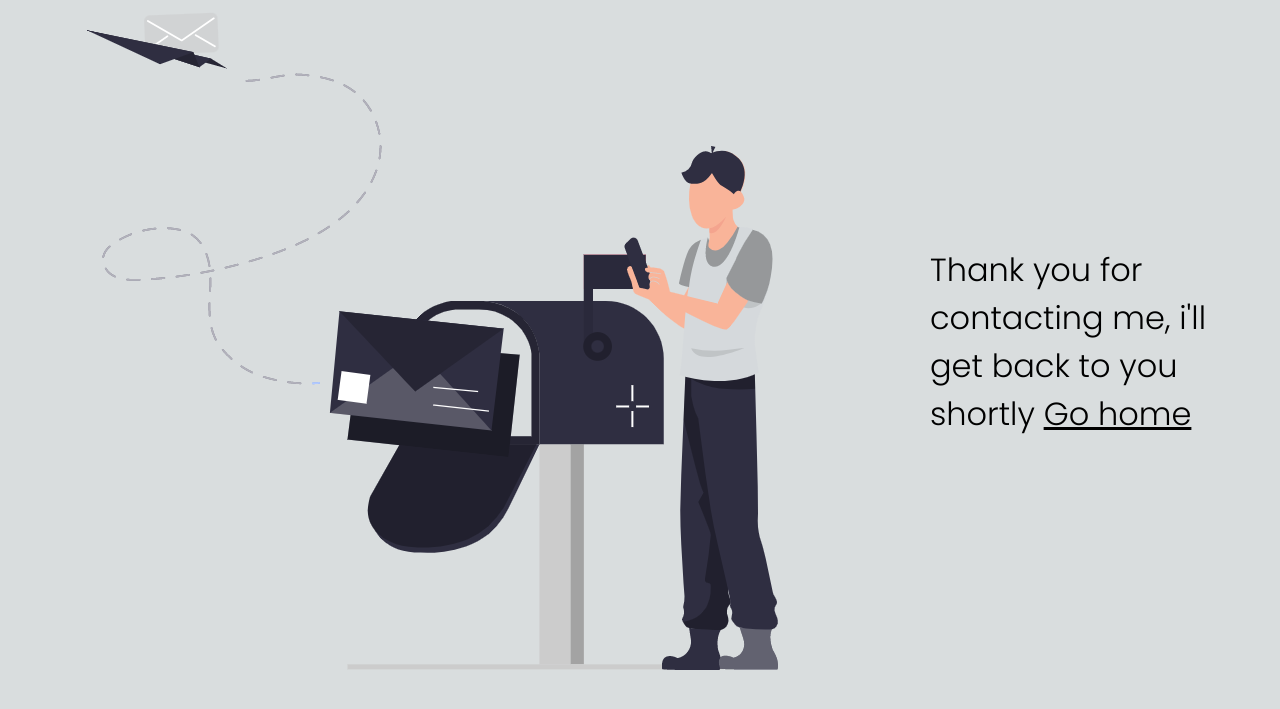
After one commit to olowojude/My-blog, a Django app: template ba/templates/ba/thank-you-page.html in a window 1280 px wide. The commit adds this page. Shown: the top 709 px of the page. Run offline with Django 4.2, Linux system fonts and the light colour scheme; the template is opened without the code that fills it, so the values that code supplies are empty; some libraries are stand-ins or nearby versions.

Commit message:
fixed the "thank you" page

```diff
--- a/b/settings.py
+++ b/b/settings.py
@@ -139,7 +139,7 @@ DEFAULT_AUTO_FIELD = 'django.db.models.BigAutoField'
 # SMTP    SETUP
 EMAIL_HOST = config("EMAIL_HOST")
 EMAIL_HOST_USER = config("EMAIL")
-EMAIL_HOST_PASSWORD = config('p')
+EMAIL_HOST_PASSWORD = config("p")
 EMAIL_PORT = 587
 EMAIL_USE_TLS = True
 EMAIL_BACKEND = "django.core.mail.backends.smtp.EmailBackend"
--- /dev/null
+++ b/ba/templates/ba/thank-you-page.html
@@ -0,0 +1,10 @@
+{% extends 'ba/main.html' %} {% load static %}{% block content %}
+
+<div class="thank-you-page">
+  <img src="{% static 'images/message-sent.png' %}" alt="" />
+  <p class="thank-you-text">
+    Thank you for contacting me, i'll get back to you shortly
+    <a href="{% url 'home' %}"> Go home </a>
+  </p>
+</div>
+{% endblock %}
--- a/ba/urls.py
+++ b/ba/urls.py
@@ -10,7 +10,9 @@ urlpatterns = [
 
     path("<slug:slug>/", views.detailpost, name = "detailpost"),
 
-    path("delete-comment/<str:pk>/", views.deleteComment, name="deleteComment")
+    path("delete-comment/<str:pk>/", views.deleteComment, name="deleteComment"),
+
+    path("email-sent/", views.thankYouPage, name = "thank-you-page"),
 ]
 
 urlpatterns += staticfiles_urlpatterns()
--- a/static/styles/ba.css
+++ b/static/styles/ba.css
@@ -342,7 +342,20 @@ hr {
 	color: red;
 }
 
-
+/* email thank you page */
+.thank-you-page {
+	display: flex;
+	flex-direction: row;
+	justify-content: space-between;
+}
+.thank-you-page p {
+	align-self: center;
+	margin: 0 2em;
+	font-size: 2em;
+}
+.thank-you-page p a {
+	text-decoration: underline;
+}
 /* media queries */
 @media(max-width: 850px) {
 	.bold-text {
```
Also changed, not shown: ba/views.py (+9 -4 lines), static/images/message-sent.png (added).
